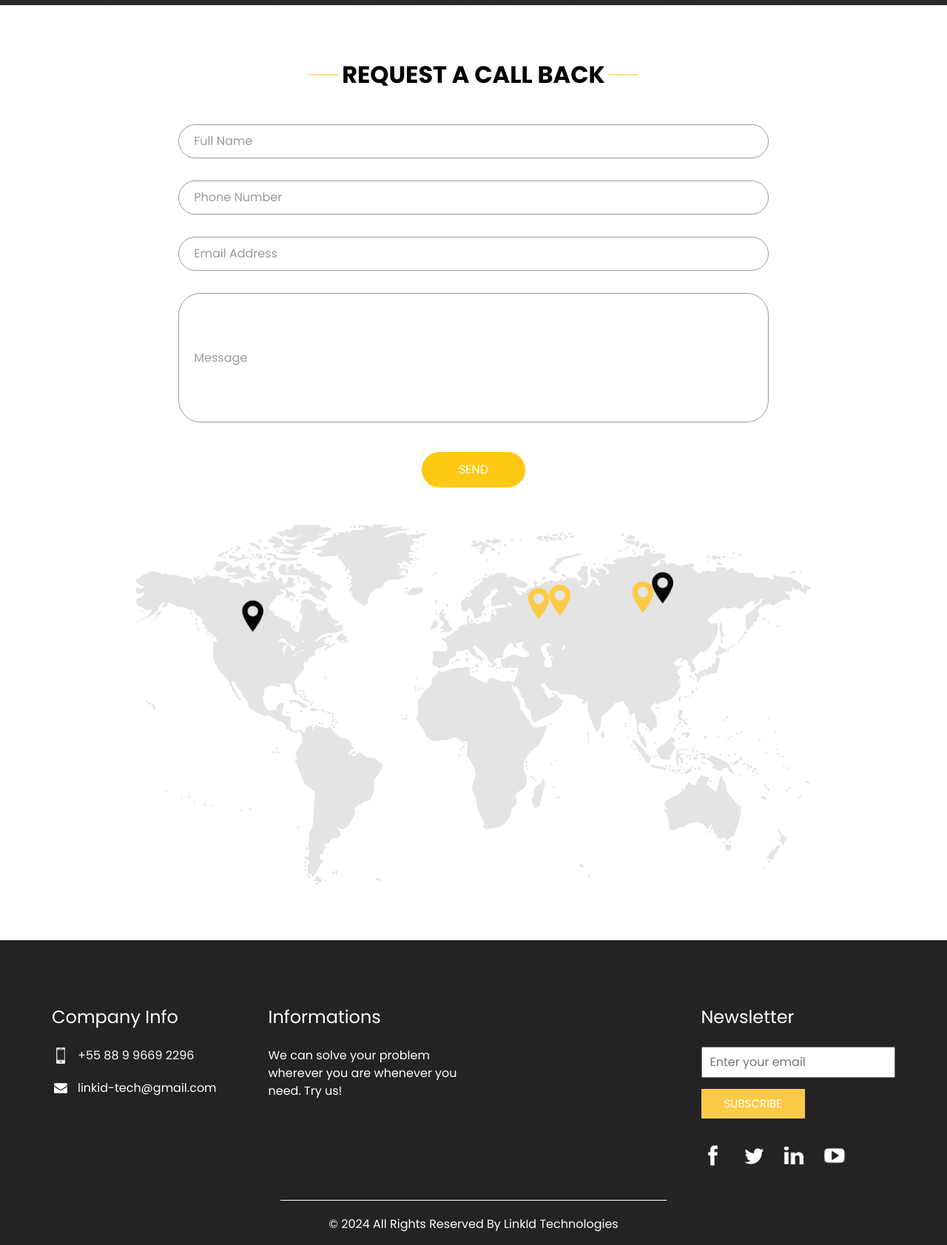
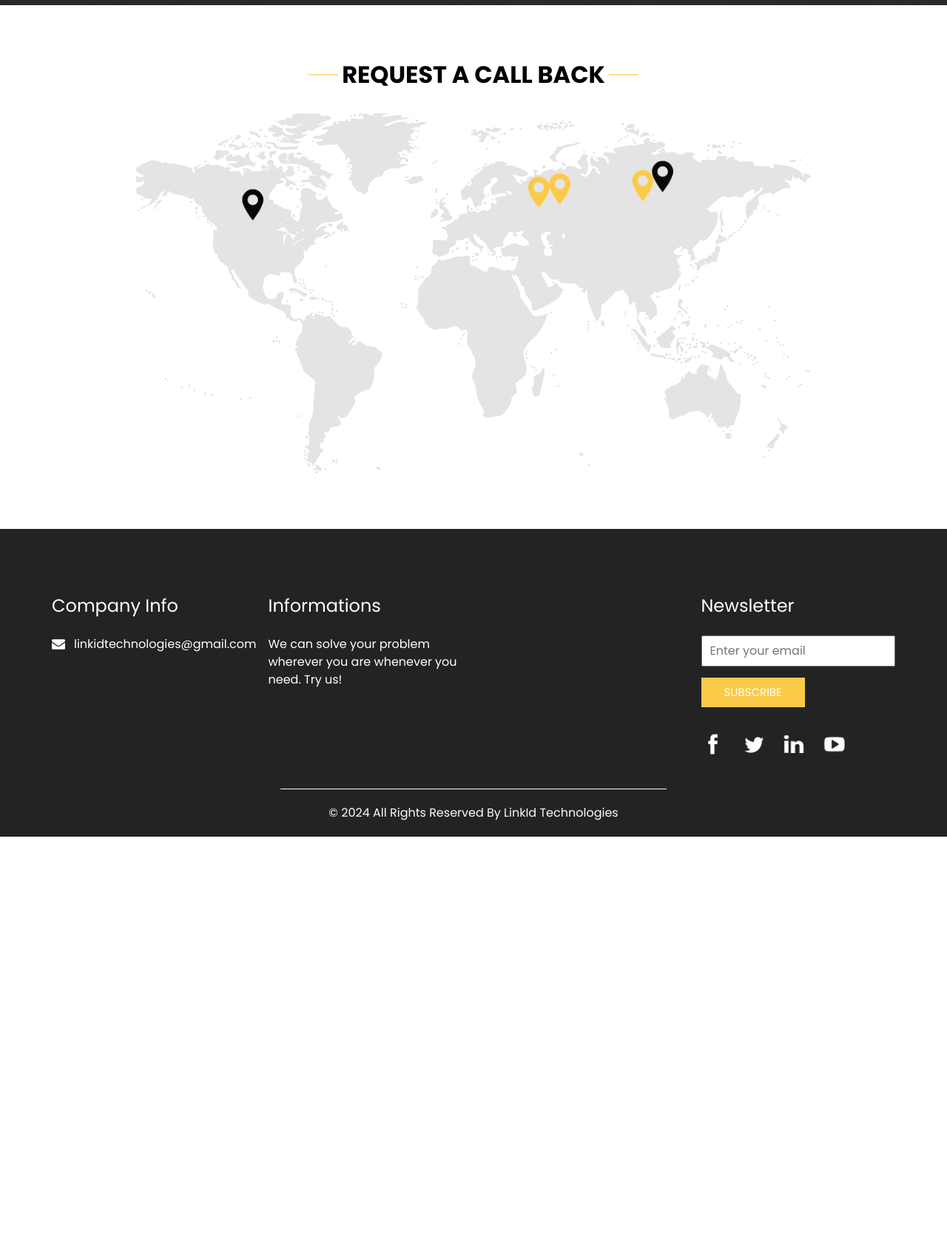
Before and after one commit to AyrtonSM/linkid-tech, a plain HTML site: page index.html in a window 1280 px wide. Shown: the part 1780-3463 px from the top of the page at 74% size. After the commit the page ends 2911 px from the top, so only its background shows below. Drawn offline with nearby package versions, Linux system fonts and the light colour scheme.

Commit message:
adding ad sense and removing content

```diff
--- a/index.html
+++ b/index.html
@@ -396,7 +396,7 @@
           Request A Call Back
         </h2>
       </div>
-      <div class="">
+      <!-- <div class="">
         <div class="">
           <div class="row">
             <div class="col-md-9 mx-auto">
@@ -424,14 +424,15 @@
             </div>
           </div>
         </div>
-      </div>
+      </div> -->
       <div class="map_img-box">
         <img src="images/map-img.png" alt="">
       </div>
     </div>
   </section>
 
-
+  <script async src="https://pagead2.googlesyndication.com/pagead/js/adsbygoogle.js?client=ca-pub-5070538055350311"
+  crossorigin="anonymous"></script>
   <!-- end contact section -->
 
 
@@ -452,20 +453,20 @@
                 Address
               </p>
             </div> -->
-            <div>
+            <!-- <div>
               <div class="img-box">
                 <img src="images/telephone-white.png" width="12px" alt="">
               </div>
               <p>
                 +55 88 9 9669 2296
               </p>
-            </div>
+            </div> -->
             <div>
               <div class="img-box">
                 <img src="images/envelope-white.png" width="18px" alt="">
               </div>
               <p>
-                linkid-tech@gmail.com
+                linkidtechnologies@gmail.com
               </p>
             </div>
           </div>
```
